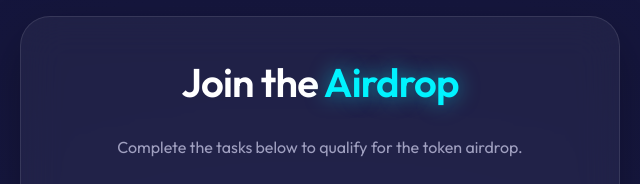
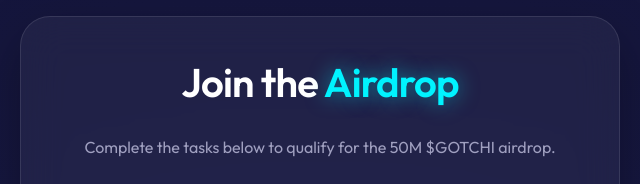
Before and after one commit to juanontop55/crypto-gotchi-landing, a website: page index.html in a window 1280 px wide. Shown: the part 1920-2104 px from the top of the page, 320-960 px from the left. Drawn offline with nearby package versions, Linux system fonts and the light colour scheme.

Commit message:
Update airdrop text to specify 50M

```diff
--- a/index.html
+++ b/index.html
@@ -61,7 +61,7 @@
             <div class="glass-panel">
                 <h2 class="airdrop-title">Join the <span class="neon-text">Airdrop</span></h2>
                 <p style="text-align: center; margin-bottom: 30px; color: var(--text-muted);">
-                    Complete the tasks below to qualify for the token airdrop.
+                    Complete the tasks below to qualify for the 50M $GOTCHI airdrop.
                 </p>
 
                 <div class="step-list">
```
